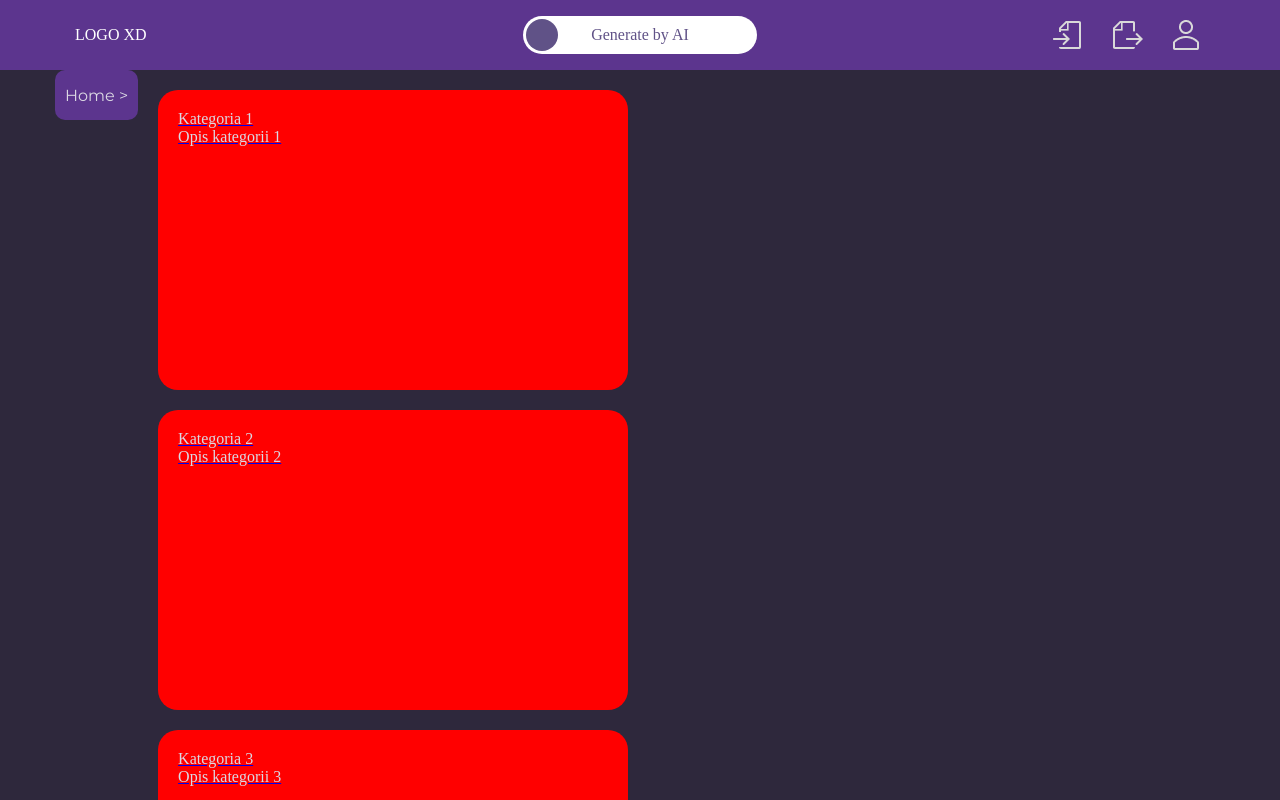
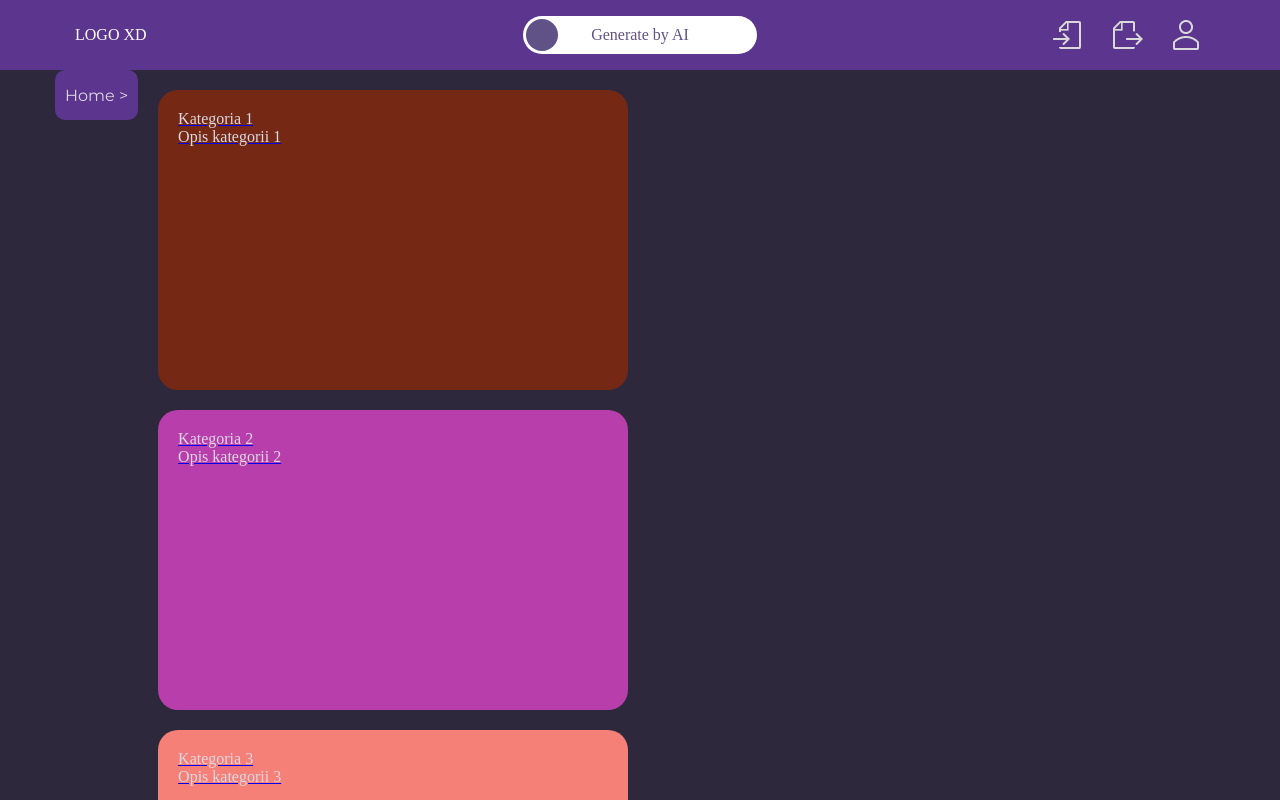
Before and after one commit to dyrpit/orderly-ai-2, a React (Vite) app: page / in a window 1280 px wide. Shown: the top 800 px of the page. Built offline with nearby package versions, Linux system fonts and the light colour scheme.

Commit message:
Nie działa :)

```diff
--- a/src/Components/CategoryBox/CategoryBox.style.tsx
+++ b/src/Components/CategoryBox/CategoryBox.style.tsx
@@ -3,11 +3,14 @@ import { Box } from "@mui/material";
 import { theme } from "../../Theme/ThemeProvider";
 
 export const CategoryBoxContainer = styled(Box)(() => ({
-    background: 'red',
     borderRadius: '20px',
     width: '470px',
     height: '300px',
     margin: '20px',
+    display: 'flex',
+    flexWrap: 'wrap',
+    flexDirection: 'row',
+    justifyContent: 'space-between',
     [theme.breakpoints.down("tablet")]: {
         width: "100vw",
       },
--- a/src/Components/CategoryBox/CategoryBox.tsx
+++ b/src/Components/CategoryBox/CategoryBox.tsx
@@ -6,6 +6,14 @@ interface CategoryProps {
   title: string;
   description: string;
 }
+function generateRandomColor() {
+    const letters = "0123456789ABCDEF";
+    let color = "#";
+    for (let i = 0; i < 6; i++) {
+      color += letters[Math.floor(Math.random() * 16)];
+    }
+    return color;
+  }
 
 export function Category() {
   const [categories, setCategories] = useState<CategoryProps[]>([]);
@@ -25,7 +33,7 @@ export function Category() {
     <div>
       {categories.map((category, index) => (
         <Link to="/Products" key={index}>
-          <CategoryBoxContainer>
+          <CategoryBoxContainer style={{ backgroundColor: generateRandomColor() }}>
             <CategoryBoxContent>
               <div className="Title">{category.title}</div>
               <div className="Desc">{category.description}</div>
--- a/src/Components/MainContainer/MainContainer.styles.tsx
+++ b/src/Components/MainContainer/MainContainer.styles.tsx
@@ -7,10 +7,11 @@ export const Container = styled(Box)(({ theme }) => ({
   display: "flex",
   maxWidth: "1170px",
   marginLeft: "auto",
+  width: "1170px",
   marginRight: "auto",
   flexDirection: "row",
   flexWrap: "wrap",
-  [theme.breakpoints.down("laptop")]: {
+  [theme.breakpoints.down("mobile")]: {
     width: "100%",
     display: "flex",
     justifyContent: "center"
@@ -19,7 +20,6 @@ export const Container = styled(Box)(({ theme }) => ({
 
 export const ContainerContent = styled(Box)(() => ({
   display: "flex",
-
   flexDirection: "row",
   justifyContent: "center",
 }));
--- a/src/Pages/HomePage/Home.tsx
+++ b/src/Pages/HomePage/Home.tsx
@@ -3,7 +3,7 @@ import "./Home.css";
 
 function Home() {
   return (
-    <Category></Category>
+    <Category/>
   );
 }
 
```
